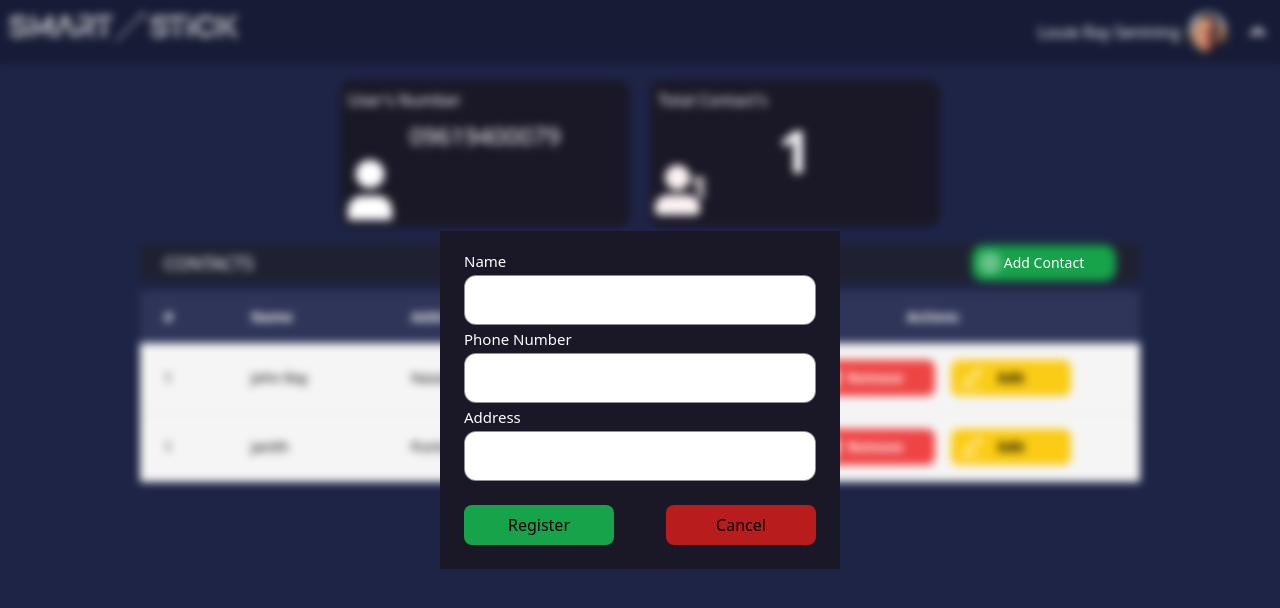
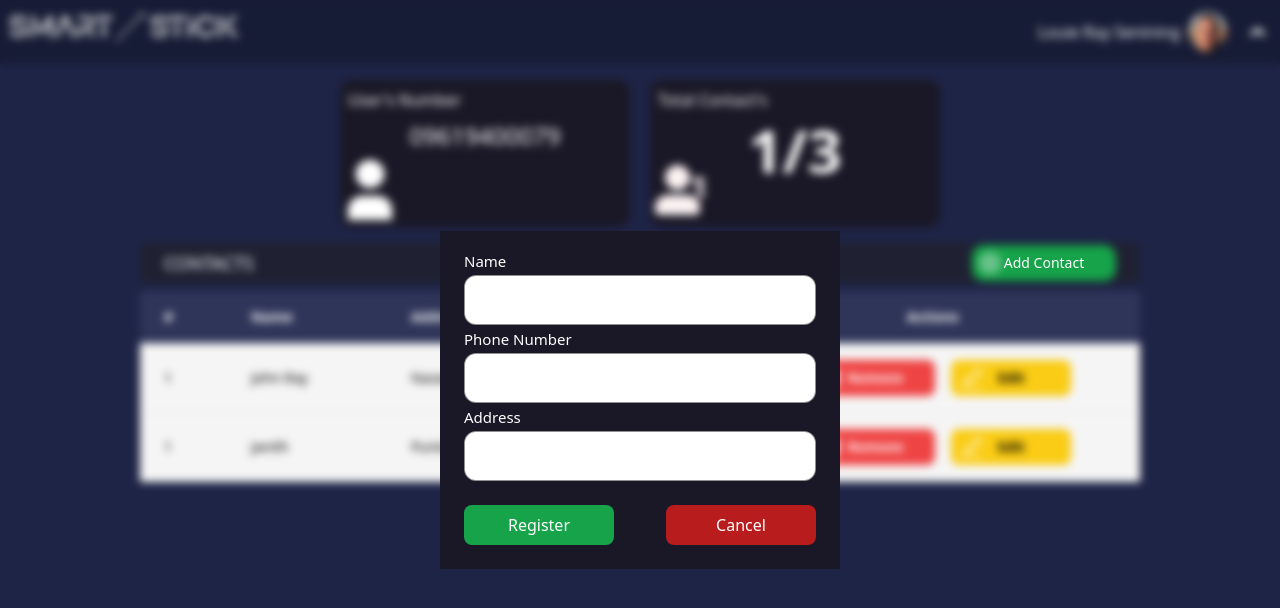
Before and after one commit to jraay12/SmartStick, a React (Create React App) app in the folder my-project/: page /User/Register in a window 1280 px wide. Shown: the top 608 px of the page. Built offline with nearby package versions, Linux system fonts and the light colour scheme.

Commit message:
done with user

```diff
--- /dev/null
+++ b/my-project/src/components/DropDownItem.js
@@ -0,0 +1,28 @@
+import React from "react";
+import Logout from "../assets/Logout.png";
+import profile from "../assets/profile.png";
+
+const DropDownItem = () => {
+  return (
+    <div className="flex justify-end items-end">
+      <div className="bg-white h-14 w-28 absolute top-16 rounded-md">
+        <div className="flex flex-col">
+          <button className="font-semibold border-b-2 text-sm pb-2">
+            <span>
+              <img src={profile} className="absolute w-[20px] h-[20px] m-1" />
+            </span>
+            Profile
+          </button>
+          <button className="font-semibold text-sm">
+            <span>
+              <img src={Logout} className="absolute w-[20px] h-[20px] m-1 " />
+            </span>
+            Sign Out
+          </button>
+        </div>
+      </div>
+    </div>
+  );
+};
+
+export default DropDownItem;
--- a/my-project/src/components/Header.js
+++ b/my-project/src/components/Header.js
@@ -1,14 +1,15 @@
-import React,{useState} from "react";
+import React, { useState } from "react";
 import Logo from "../assets/smartStickLogoWhite.png";
 import sampleProfile from "../assets/sampleProfile.png";
 import DropDown from "../assets/DropDown.png";
+import DropDownItem from "../components/DropDownItem";
 
 const Header = () => {
-    const [Drop, setDown] = useState(true)
+  const [Drop, setDown] = useState(true);
 
-    const handleDropDown = () => {
-        setDown(!Drop)
-    }
+  const handleDropDown = () => {
+    setDown(!Drop);
+  };
   return (
     <div className="flex h-16 bg-headerColor max-w-full">
       <div className="h-full flex  items-center w-screen">
@@ -21,6 +22,7 @@ const Header = () => {
           <img src={DropDown} className={`h-10 ${Drop && "rotate-180"} `} />
         </button>
       </div>
+      {Drop ? "" : <DropDownItem />}
     </div>
   );
 };
--- a/my-project/src/components/Register.js
+++ b/my-project/src/components/Register.js
@@ -20,12 +20,12 @@ const Register = () => {
             <Input label="Address" className="text-white" />
             <div className="flex justify-between pt-4">
               <div className="bg-green-600 min-w-[150px] h-10 rounded-lg">
-                <Buttons buttonName="Register" className="min-w-full " />
+                <Buttons buttonName="Register" className="min-w-full text-white" />
               </div>
               <div className="bg-red-700 min-w-[150px] h-10 rounded-lg">
                 <Buttons
                   buttonName="Cancel"
-                  className="min-w-full"
+                  className="min-w-full text-white"
                   onClick={() => navigate("/User")}
                 />
               </div>
--- a/my-project/src/pages/User.js
+++ b/my-project/src/pages/User.js
@@ -7,12 +7,12 @@ import Table from "../components/Table";
 
 const User = () => {
   return (
-    <div className="bg-darkBlue h-screen max-w-full absolute">
+    <div className="bg-darkBlue h-screen max-w-full absolute select-none">
       <div className="flex flex-col gap-4 max-w-full items-center">
         <Header />
         <div className="flex gap-5">
           <Card label="User's Number" number="09619400079" image={userNumber} />
-          <Card label="Total Contact's" number="1" className="text-6xl font-bold" image={totalContacts} />
+          <Card label="Total Contact's" number="1/3" className="text-6xl font-bold" image={totalContacts} />
         </div>
         <Table
         label = "CONTACTS"
```
Also changed, not shown: my-project/src/assets/Logout.png (added), my-project/src/assets/profile.png (added).
